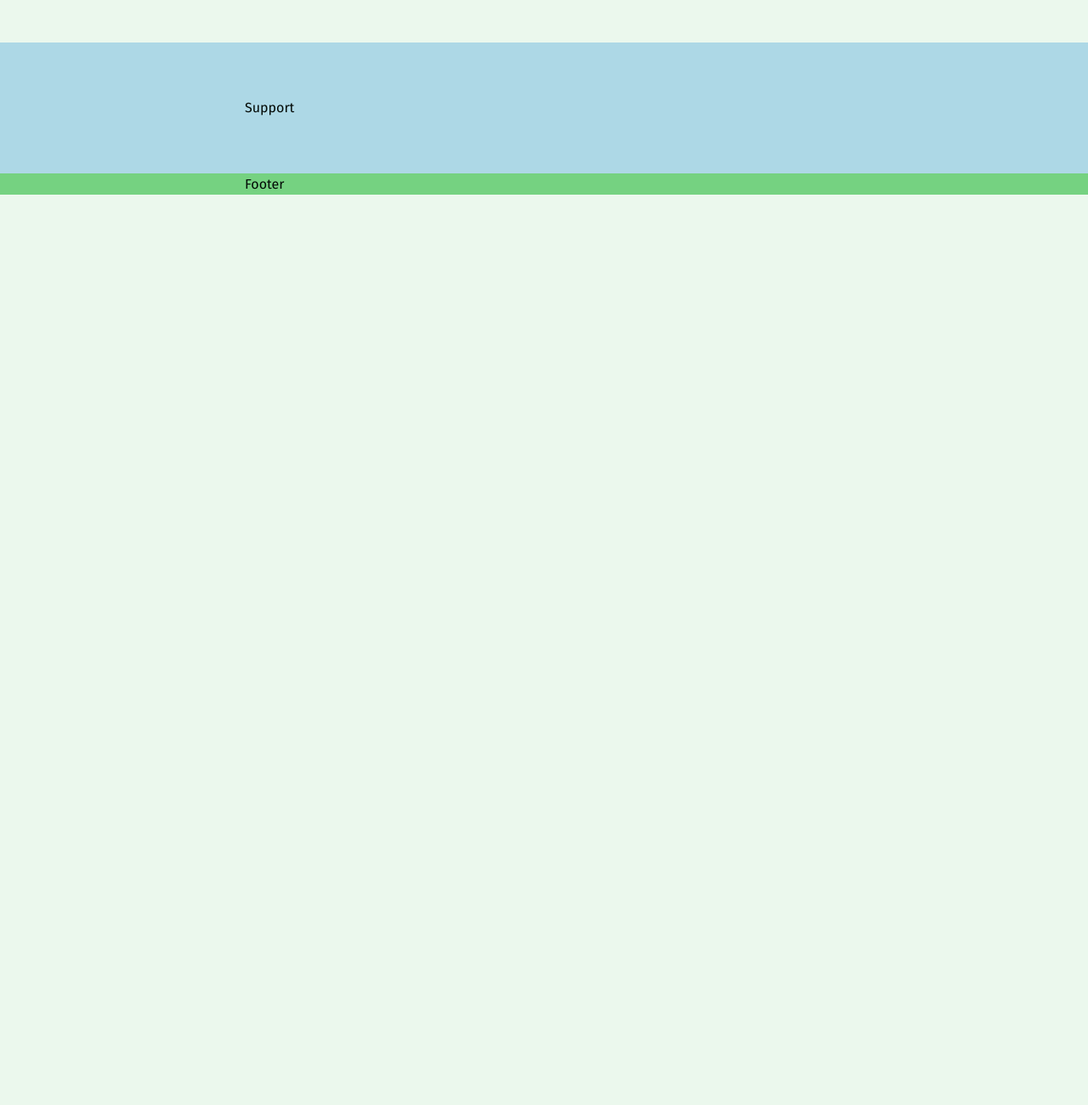
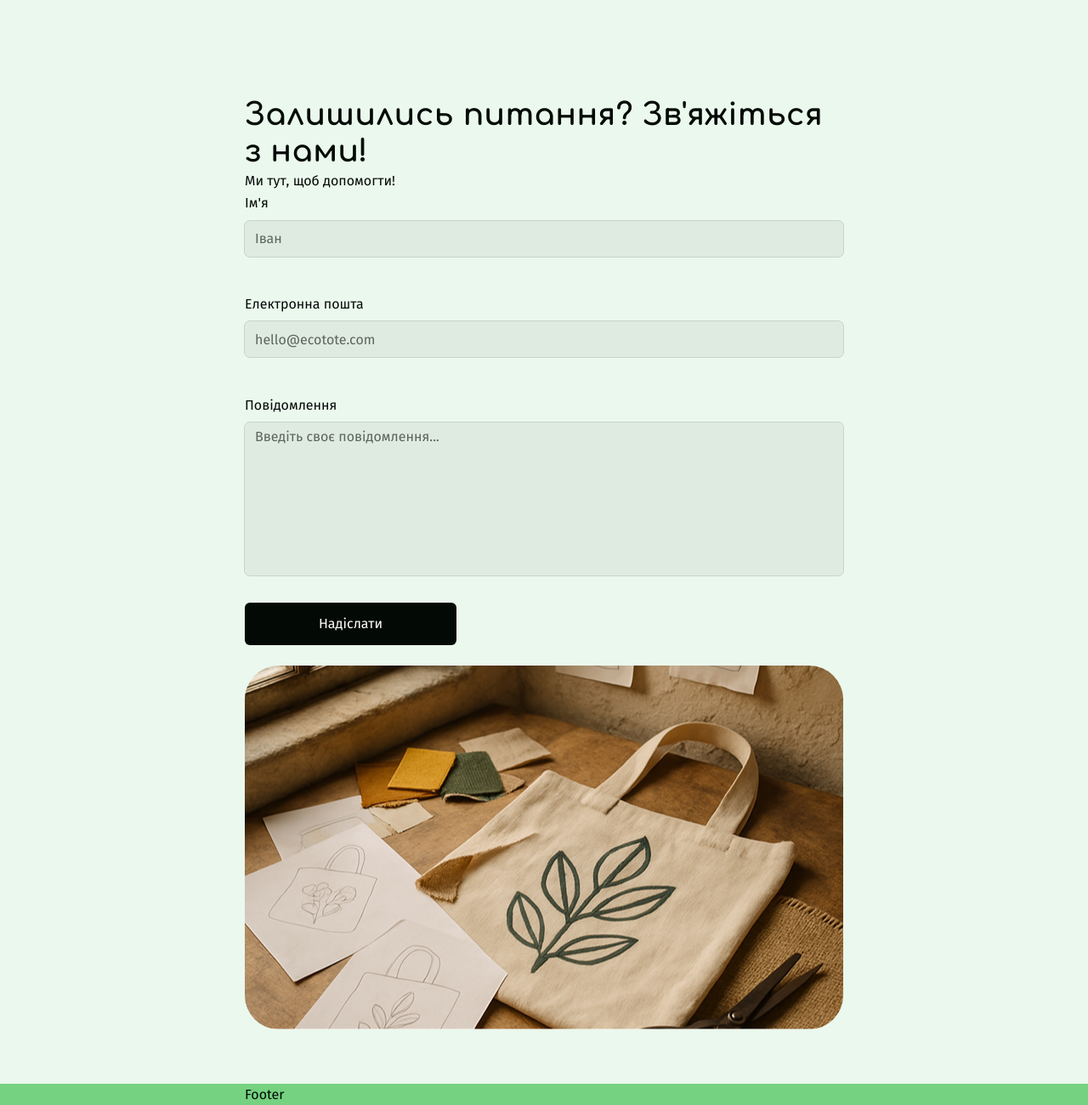
Before and after one commit to TetianaUMKA/ecotote-team-project, a website built with Vite: page src/index.html in a window 1280 px wide. Shown: the part 6298-7598 px from the top of the page at 85% size. Before the commit the page ends 6527 px from the top, so only its background shows below. Built offline with nearby package versions, Linux system fonts and the light colour scheme.

Commit message:
fix support

```diff
--- a/src/css/support.css
+++ b/src/css/support.css
@@ -1,3 +1,99 @@
-.support {
-  background-color: lightblue;
+support-section-subtitle {
+  margin: 24px 0 32px 0;
+  font-size: 18px;
 }
+.input-wrapper-container {
+  margin: 8px 0 24px 0;
+}
+.support-form input,
+.support-form textarea {
+  width: 100%;
+  padding: 8px 12px 8px 12px;
+  border-radius: 6px;
+  background-color: rgba(3, 10, 6, 0.05);
+  outline: 1px solid rgba(3, 10, 6, 0.15);
+  border: none;
+  resize: none;
+}
+.support-form input {
+  height: 42px;
+}
+.support-form textarea {
+  height: 180px;
+}
+.support-form input::placeholder,
+.support-form textarea::placeholder {
+  color: rgba(3, 10, 6, 0.6);
+}
+.support-form input:not(:placeholder-shown):invalid {
+  outline: 1px solid rgba(214, 64, 64, 1);
+  color: rgba(214, 64, 64, 1);
+}
+.input-text-invalid {
+  font-size: 12px;
+  visibility: hidden;
+}
+.input-text-invalid {
+  color: rgba(214, 64, 64, 1);
+}
+.support-form input:not(:placeholder-shown):invalid ~ .input-text-invalid {
+  visibility: visible;
+}
+.support-button {
+  width: 100%;
+  height: 50px;
+  color: #ffffff;
+  border: none;
+  background-color: #030a06;
+  border: none;
+}
+.support-button:hover {
+  background-color: rgba(3, 10, 6, 0.5);
+}
+.support-button:active {
+  background-color: rgba(17, 57, 22, 0.6);
+}
+.support-button:disabled {
+  background-color: rgba(3, 10, 6, 0.2);
+}
+.support-bg-img {
+  margin: 24px 0 0 0;
+  height: 428px;
+  border-radius: 40px;
+  background-image: image-set(
+    url('../img/support-img/support-mob-img-1x.jpg') 1x,
+    url('../img/support-img/support-mob-img-2x.jpg') 2x
+  );
+  background-repeat: no-repeat;
+  background-size: cover;
+  background-position: center;
+}
+@media screen and (min-width: 768px) {
+  .support-button {
+    width: 249px;
+  }
+  .support-bg-img {
+    background-image: image-set(
+      url('../img/support-img/support-tab-img-1x.jpg') 1x,
+      url('../img/support-img/support-tab-img-2x.jpg') 2x
+    );
+  }
+}
+@media screen and (min-width: 1440px) {
+  .support .container {
+    display: flex;
+    column-gap: 24px;
+  }
+  .support-form-section {
+    width: 50%;
+  }
+  .support-bg-img {
+    margin: 0;
+    width: 50%;
+    height: 767.36px;
+    background-image: image-set(
+      url('../img/support-img/support-desk-img-1x.jpg') 1x,
+      url('../img/support-img/support-desk-img-2x.jpg') 2x
+    );
+  }
+}
--- a/src/partials/support.html
+++ b/src/partials/support.html
@@ -1,3 +1,35 @@
 <section class="support">
-  <div class="container">Support</div>
+  <div class="container">
+    <div class="support-form-section">
+      <h2 class="section-title">Залишились питання? Зв'яжіться з нами!</h2>
+      <p class="section-subtitle support-section-subtitle">Ми тут, щоб допомогти!</p>
+      <form action="#" class="support-form">
+        <label for="user-name">
+          Ім'я
+        </label>
+        <div class="input-wrapper-container">
+          <input class="input" type="text" name="name" id="user-name" placeholder="Іван" minlength="5" maxlength="64">
+          <p class="input-text-invalid">Invalid name, try again</p>
+        </div>
+        <label for="user-email">
+          Електронна пошта
+        </label>
+        <div class="input-wrapper-container">
+          <input class="input" type="email" name="email" id="user-email" placeholder="hello@ecotote.com"
+            pattern="([A-z0-9_.-]{1,})@([A-z0-9_.-]{1,}).([A-z]{2,8})" required>
+          <p class="input-text-invalid">Invalid email, try again</p>
+        </div>
+        <label for="user-comment">
+          Повідомлення
+        </label>
+        <div class="input-wrapper-container">
+          <textarea class="input-textarea" name="message" id="user-comment" placeholder="Введіть своє повідомлення..."
+            maxlength="500"></textarea>
+        </div>
+        <button type="submit" class="button support-button">Надіслати</button>
+      </form>
+    </div>
+    <div class="support-bg-img">
+    </div>
+  </div>
 </section>
```
Also changed, not shown: src/img/support-img/support-desk-img-1x.jpg (added), src/img/support-img/support-mob-img-1x.jpg (added), src/img/support-img/support-mob-img-2x.jpg (added), src/img/support-img/support-tab-img-1x.jpg (added), src/img/support-img/support-tab-img-2x.jpg (added), 1 other file.
